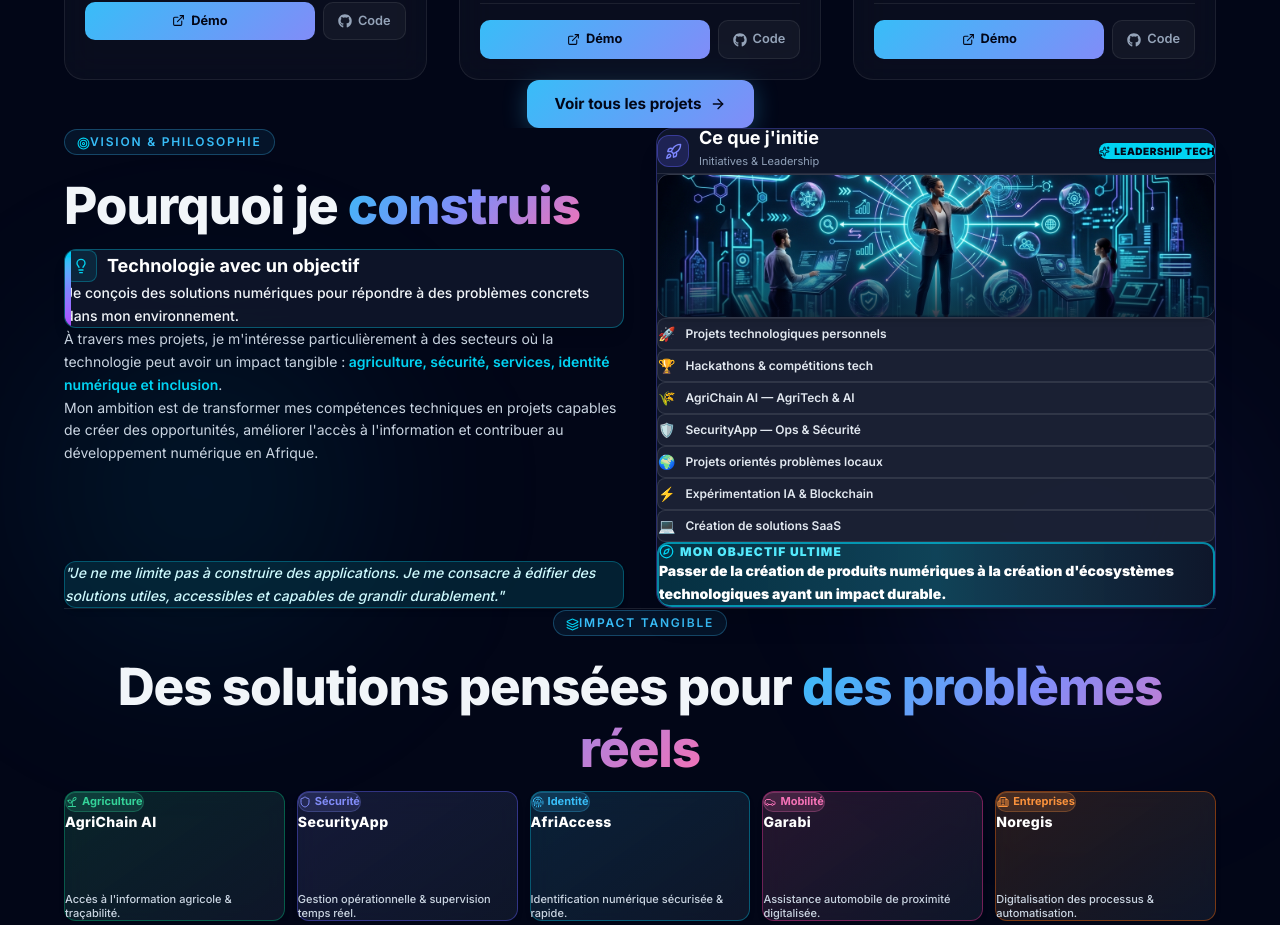
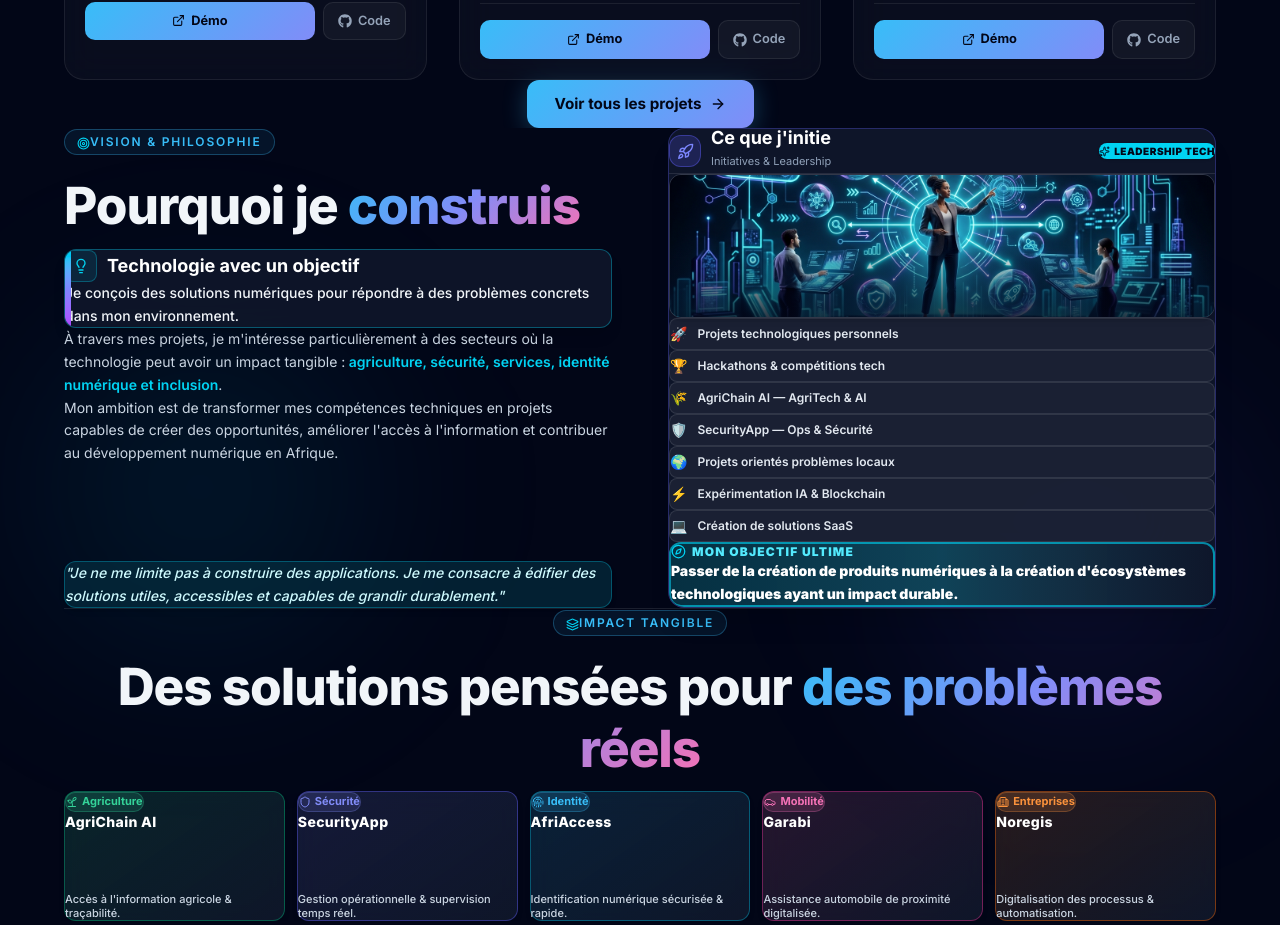
Before and after one commit to mmilinda/FolioMM, a React (Vite) app: page / in a window 1280 px wide. Shown: the part 3360-4285 px from the top of the page. Built offline with nearby package versions, Linux system fonts and the light colour scheme; no server answers.

Commit message:
fix: increase horizontal gap between the two Vision blocks to gap-8 lg:gap-14

```diff
--- a/src/components/ImpactSection.jsx
+++ b/src/components/ImpactSection.jsx
@@ -77,7 +77,7 @@ export default function ImpactSection() {
           initial={{ opacity: 0, y: 20 }}
           animate={inView ? { opacity: 1, y: 0 } : {}}
           transition={{ duration: 0.6 }}
-          className="grid grid-cols-1 lg:grid-cols-12 gap-5 lg:gap-8 items-stretch"
+          className="grid grid-cols-1 lg:grid-cols-12 gap-8 lg:gap-14 items-stretch"
         >
           {/* Left Column — Text (50% Width) */}
           <div className="lg:col-span-6 flex flex-col justify-between space-y-3.5 text-left">
```
